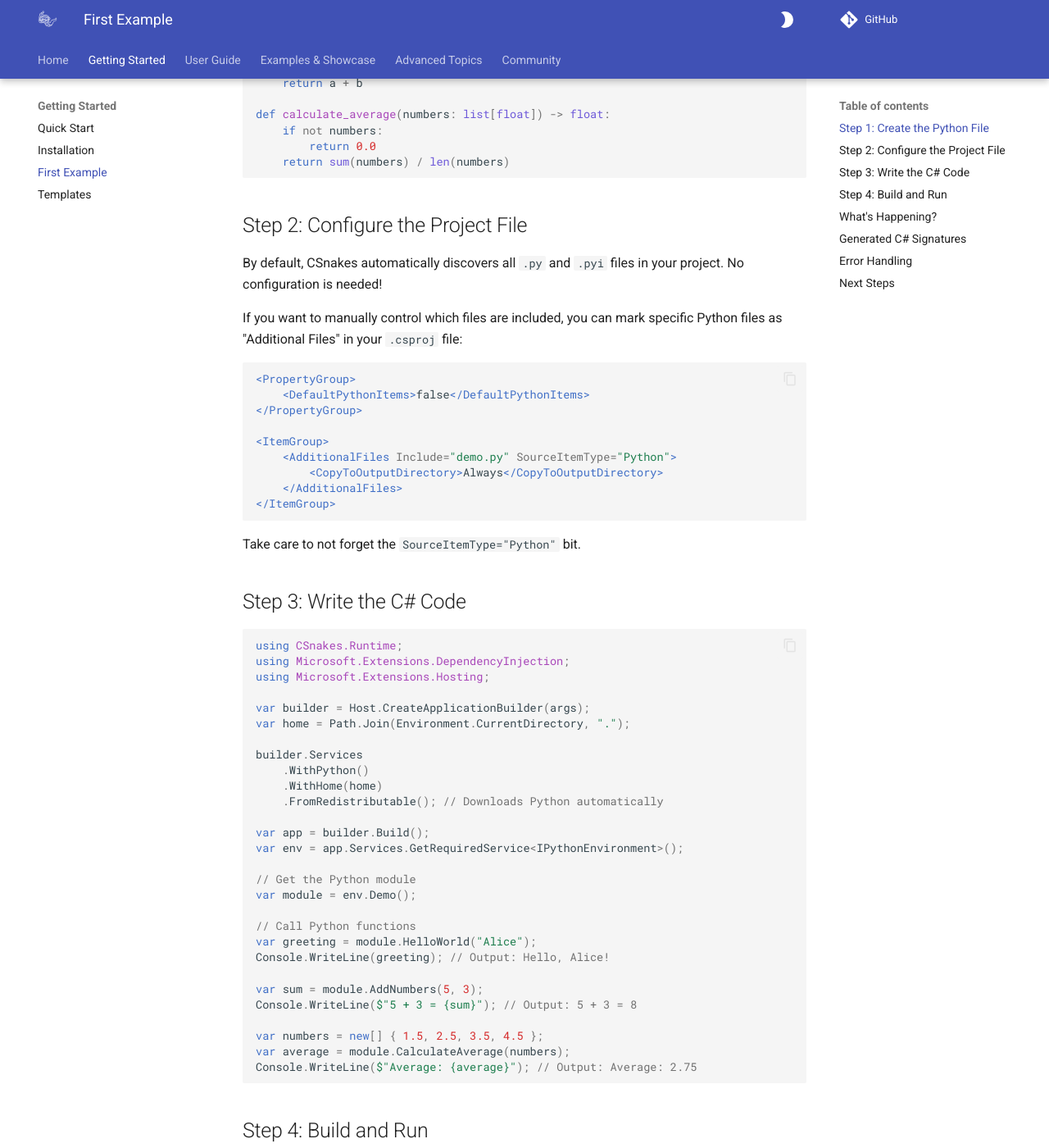
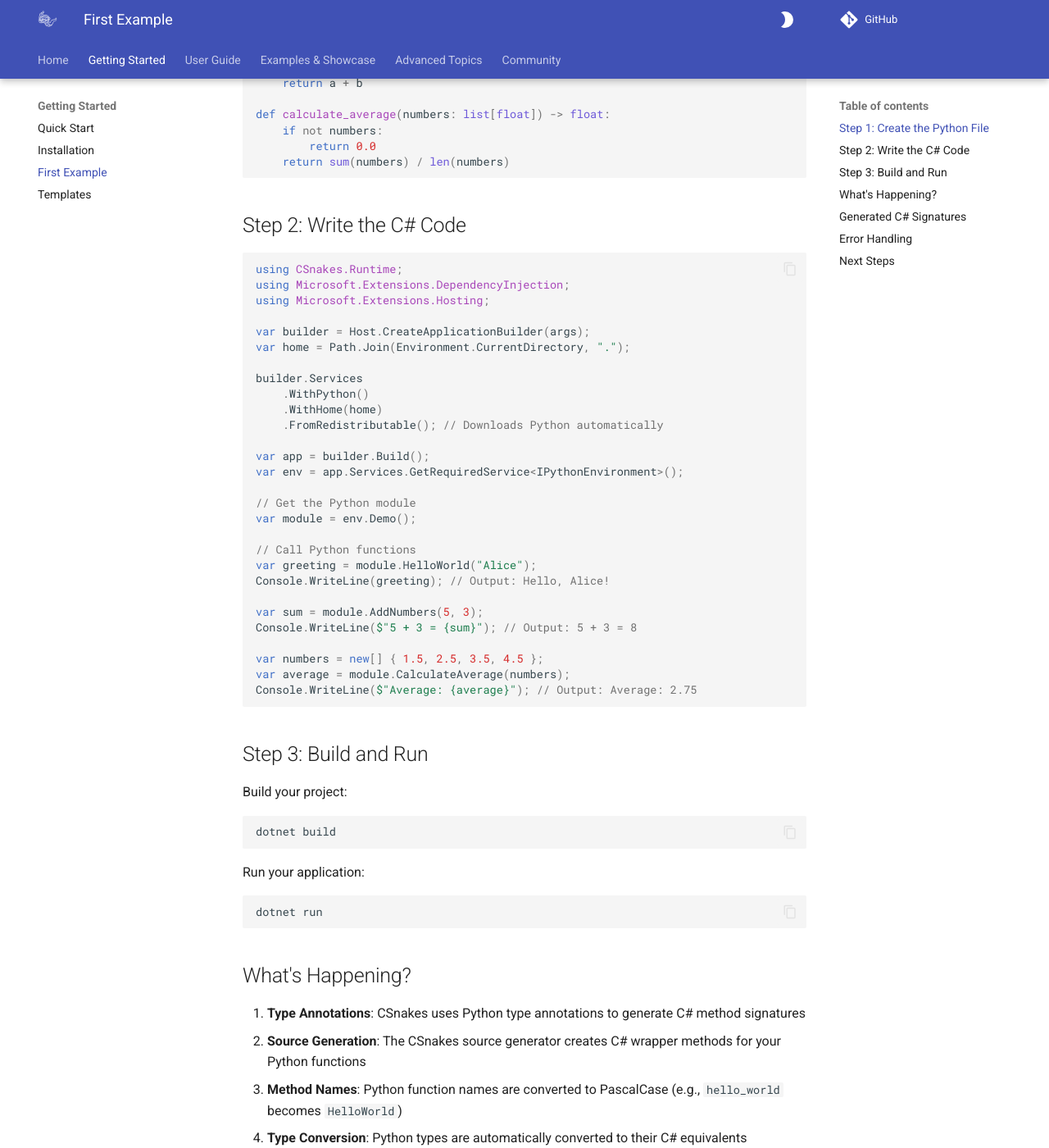
Before and after one commit to tonybaloney/CSnakes, an MkDocs documentation site: the page built from docs/getting-started/first-example.md, in a window 1280 px wide and 1400 px high, scrolled down 380 px. Shown: the whole window at 82% size. Built offline with MkDocs 1.6.1 and Material for MkDocs 9.7.7, drawn with Linux system fonts in a browser that asks for light colours; comment, search, counter and statistics services are not loaded; the version menu is left out.

Commit message:
Remove Step 2 configuration section from first-example.md
- Completely removed "Step 2: Configure the Project File" section
- Renumbered subsequent steps (Step 3 → Step 2, Step 4 → Step 3)
- Since DefaultPythonItems is true by default, no configuration is needed

Co-authored-by: atifaziz <20511+atifaziz@users.noreply.github.com>

````diff
--- a/docs/getting-started/first-example.md
+++ b/docs/getting-started/first-example.md
@@ -19,27 +19,7 @@ def calculate_average(numbers: list[float]) -> float:
     return sum(numbers) / len(numbers)
 ```
 
-## Step 2: Configure the Project File
-
-By default, CSnakes automatically discovers all `.py` and `.pyi` files in your project. No configuration is needed!
-
-If you want to manually control which files are included, you can mark specific Python files as "Additional Files" in your `.csproj` file:
-
-```xml
-<PropertyGroup>
-    <DefaultPythonItems>false</DefaultPythonItems>
-</PropertyGroup>
-
-<ItemGroup>
-    <AdditionalFiles Include="demo.py" SourceItemType="Python">
-        <CopyToOutputDirectory>Always</CopyToOutputDirectory>
-    </AdditionalFiles>
-</ItemGroup>
-```
-
-Take care to not forget the `SourceItemType="Python"` bit.
-
-## Step 3: Write the C# Code
+## Step 2: Write the C# Code
 
 ```csharp
 using CSnakes.Runtime;
@@ -72,7 +52,7 @@ var average = module.CalculateAverage(numbers);
 Console.WriteLine($"Average: {average}"); // Output: Average: 2.75
 ```
 
-## Step 4: Build and Run
+## Step 3: Build and Run
 
 Build your project:
 
````
